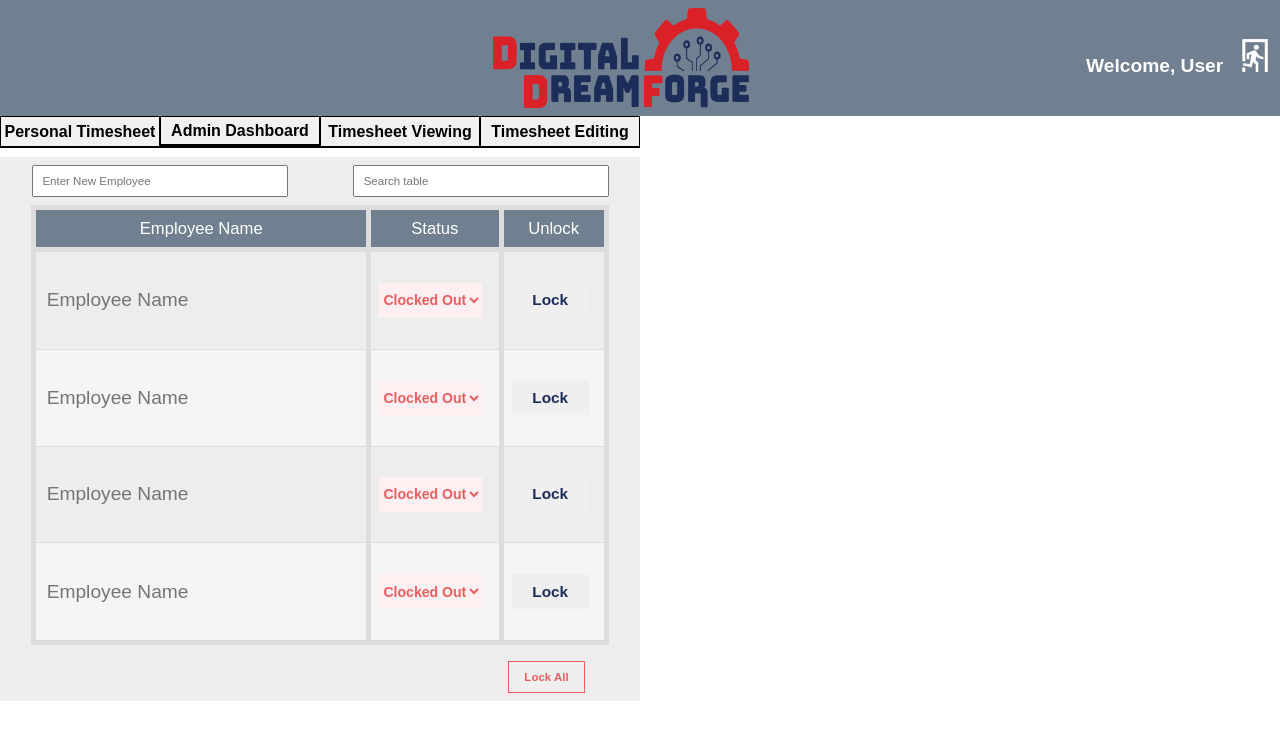
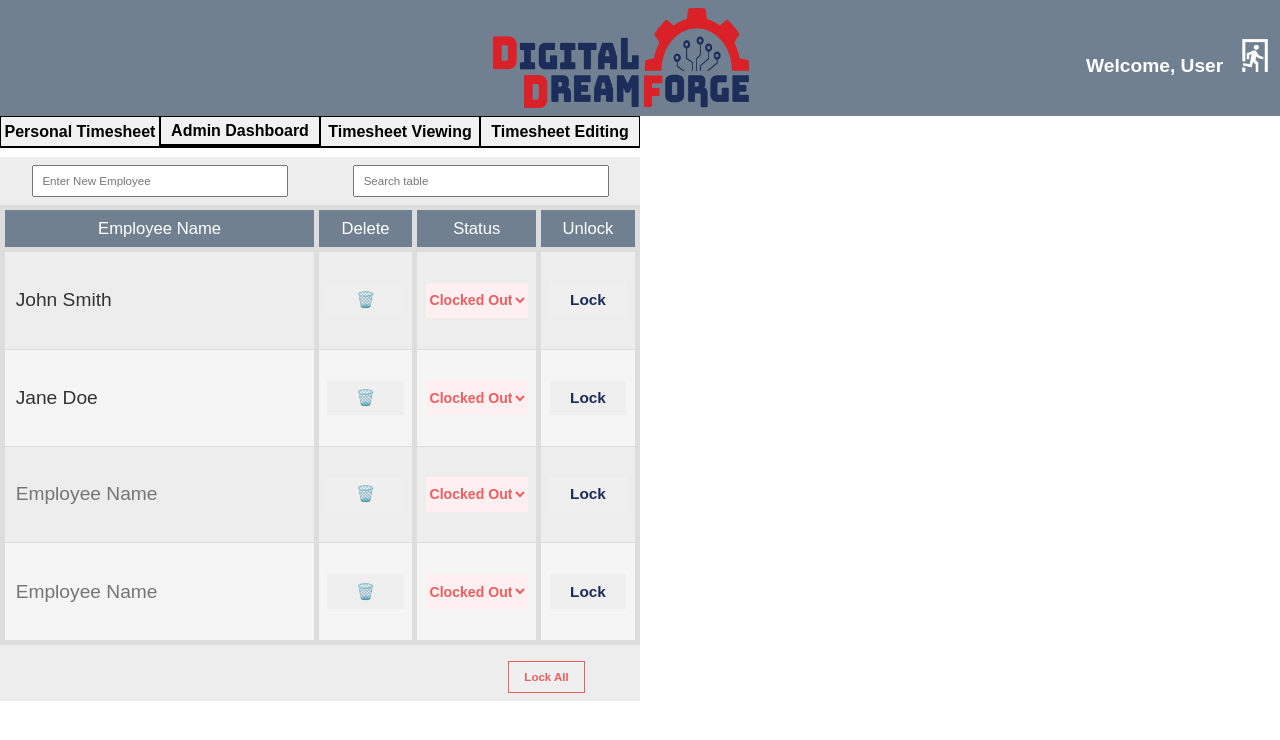
Before and after one commit to IKs2002/Tick-Tock-Tech, a React (Create React App) app: page /DefaultPage in a window 1280 px wide. Shown: the top 740 px of the page. Built offline with nearby package versions, Linux system fonts and the light colour scheme.

Commit message:
Admin Table Update
-popup for Lock/Unlock
-popup for delete employee
-added delete column
-lock and unlock button shows correct option

```diff
--- a/package.json
+++ b/package.json
@@ -11,6 +11,7 @@
     "react-data-table-component": "^7.6.2",
     "react-dom": "^16.11.0",
     "react-image-gallery": "^1.3.0",
+    "react-modal": "^3.16.1",
     "react-router-dom": "^6.20.0",
     "react-scripts": "^5.0.1",
     "react-to-pdf": "^1.0.1"
--- a/src/Componets/AdminTable.css
+++ b/src/Componets/AdminTable.css
@@ -105,4 +105,5 @@
   font-weight: bold;
   margin-left: 38.9vw;
 }
-/*last updated 2/14 -sierra */
+
+/*last updated 2/24 -sierra */
--- a/src/Componets/AdminTable.js
+++ b/src/Componets/AdminTable.js
@@ -1,11 +1,12 @@
 import React, { useState } from "react";
 import "./AdminTable.css";
+
 
 const AdminTable = () => {
   // state of employees
   const [employees, setEmployees] = useState([
-    { id: 1, name: "", status: "Clocked Out", locked: false },
-    { id: 2, name: "", status: "Clocked Out", locked: false },
+    { id: 1, name: "John Smith", status: "Clocked Out", locked: false },
+    { id: 2, name: "Jane Doe", status: "Clocked Out", locked: false },
     { id: 3, name: "", status: "Clocked Out", locked: false },
     { id: 4, name: "", status: "Clocked Out", locked: false },
   ]);
@@ -18,13 +19,6 @@ const AdminTable = () => {
   };
 
   const statusColorsText = {
-    "Clocked Out": "#ED5E61", // red
-    "Clocked In": "#59B77A", // green
-    Break: "#7EB6FF", // blue
-    Lunch: "#FFA114", // yellow
-  };
-
-  const DropDownstatusColorsText = {
     "Clocked Out": "#ED5E61", // red
     "Clocked In": "#59B77A", // green
     Break: "#7EB6FF", // blue
@@ -49,7 +43,7 @@ const AdminTable = () => {
     );
   };
 
-  // chnages in employee status
+  // changes in employee status
   const handleStatusChange = (id, newStatus) => {
     setEmployees((prevEmployees) =>
       prevEmployees.map((emp) =>
@@ -58,21 +52,28 @@ const AdminTable = () => {
     );
   };
 
-  //for delete button
-  const handleDeleteSelected = () => {};
+  // For "Lock All"/ "Unlock All" button
+  const handleLockAll = () => {
+    const anyUnlocked = employees.some(emp => !emp.locked);
+    const action = anyUnlocked ? "lock" : "unlock";
+    const confirmed = window.confirm(`Are you sure you want to ${action} all employees?`);
 
-  //for lock all button
-  const handleLockAll = () => {
-
-
-    const anyUnlocked = employees.some(emp => !emp.locked);
-
-    setEmployees(prevEmployees =>
-      prevEmployees.map(emp => ({ ...emp, locked: anyUnlocked }))
-    );
+    if (confirmed) {
+      setEmployees(prevEmployees =>
+        prevEmployees.map(emp => ({ ...emp, locked: anyUnlocked }))
+      );
+    }
   };
 
-  // rows for employees
+  // popup toggle function
+  const myFunction = (empId) => {
+    var popup = document.getElementById(`myPopup-${empId}`);
+    if (popup) {
+      popup.classList.toggle("show");
+    }
+  };
+
+  // Render rows for employees
   const renderRows = () => {
     return employees.map((emp) => (
       <tr key={emp.id}>
@@ -84,6 +85,25 @@ const AdminTable = () => {
             onChange={(e) => handleNameChange(emp.id, e.target.value)}
             style={{ height: "4vh", borderRadius: "0", fontSize: "1.5vw" }}
           />
+        </td>
+        <td>
+        <div className="popup" onClick={() => myFunction(emp.id)}>
+          <button
+            className="btn btn-link"
+            onClick={() => handleConfirm(emp.id, emp.name)}
+            style={{
+              color: "#1C2D5A",
+              border: "0px",
+              width: "6vw",
+              height: "4.3vh",
+              fontSize: "1.2vw",
+              fontWeight: "bold",
+              textAlign: "center",
+            }}
+          >
+            🗑️
+          </button>
+          </div>
         </td>
         <td>
           <select
@@ -148,7 +168,15 @@ const AdminTable = () => {
     ));
   };
 
-  // add new employees
+  const handleConfirm = (id, name) => {
+    const confirmed = window.confirm(`Are you sure you want to delete ${name}?`);
+    if (confirmed) {
+      // handle confirmation
+      console.log("Confirmed for employee ID:", id);
+    }
+  };
+
+  // Add new employees
   const addEmployee = () => {
     setEmployees((prevEmployees) => [
       ...prevEmployees,
@@ -164,21 +192,21 @@ const AdminTable = () => {
   return (
     <div className="AdminDashboard_ParentBorder">
       <div className="AdminDashboardTable">
-        {/* input for adding a new employees */}
+        {/* input for adding a new employee */}
         <div classname="AdminDashboardInputs">
           <input
             className="AdminDashboard_EmployeeNew"
             type="text"
             placeholder="  Enter New Employee"
             onKeyPress={(e) => {
-              // calls add employee funct when you hit enter
+              // calls addEmployee function when you hit enter
               if (e.key === "Enter") {
                 addEmployee();
               }
             }}
           />
 
-          {/* search table */}
+          {/* Search table */}
           <input
             className="AdminDashboard_EmployeeAdd"
             type="text"
@@ -189,21 +217,22 @@ const AdminTable = () => {
           <thead>
             <tr>
               <th>Employee Name</th>
+              <th>Delete</th>
               <th>Status</th>
               <th>Unlock</th>
             </tr>
           </thead>
           <tbody>{renderRows()}</tbody>
-          <tfoot>{/*footer*/}</tfoot>
+          <tfoot>{/* Footer */}</tfoot>
         </table>
 
-        {/* bottom buttons */}
+        {/* Bottom buttons */}
         <div className="AdminDashboard_BottomButtons">
           <button
             onClick={handleLockAll}
             className="AdminDashboard_LockAllButton"
           >
-            Lock All
+            {employees.every(emp => emp.locked) ? "Unlock All" : "Lock All"}
           </button>
         </div>
       </div>
@@ -213,4 +242,4 @@ const AdminTable = () => {
 
 export default AdminTable;
 
-//last updated 2/22 -Sierra
+//last updated 2/24 -Sierra
```
Also changed, not shown: 1 other file (tests, documents, lock files or other folders).
